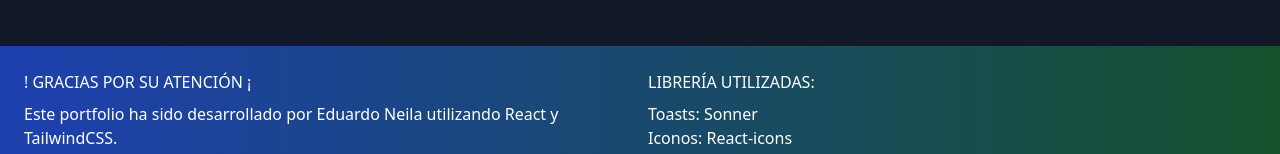
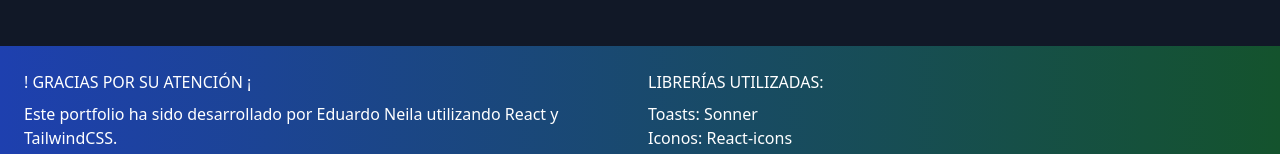
Before and after one commit to Eneilac/Portfolio-Eneila, a React (Vite) app: page / in a window 1280 px wide. Shown: the part 8350-8504 px from the top of the page. Built offline with nearby package versions, Linux system fonts and the light colour scheme.

Commit message:
Update Footer.jsx

```diff
--- a/src/components/Footer.jsx
+++ b/src/components/Footer.jsx
@@ -16,7 +16,7 @@ const Footer = () => {
                     </div>
 
                     <div className="mb-6 md:mb-0">
-                        <h5 className="mb-2 font-medium uppercase">Librería utilizadas:</h5>
+                        <h5 className="mb-2 font-medium uppercase">Librerías utilizadas:</h5>
 
 
                         <p>
```
